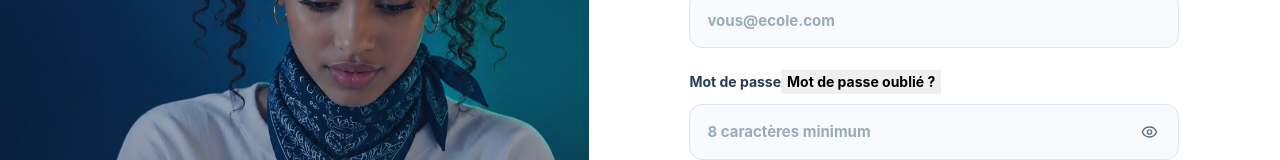
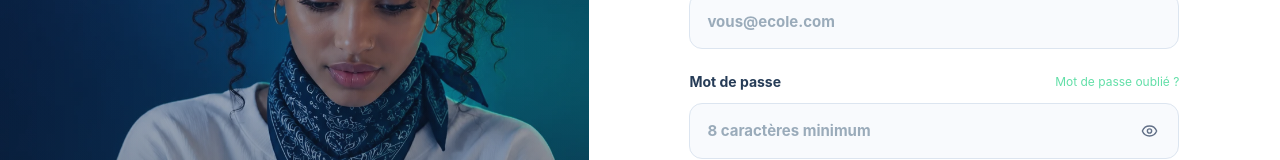
Before and after one commit to harfleur20/academie-des-creatifs-saas, a React (Vite) app in the folder frontend/: page /login in a window 1280 px wide. Shown: the part 301-461 px from the top of the page. Built offline with nearby package versions, Linux system fonts and the light colour scheme; no server answers.

Commit message:
Style inline forgot password link

```diff
--- a/frontend/src/brand-overrides.css
+++ b/frontend/src/brand-overrides.css
@@ -7,6 +7,30 @@
 .login-redesign .auth-form-kicker,
 .login-redesign .auth-switch-accent {
   color: var(--green);
+}
+
+.auth-password-label-row {
+  display: flex;
+  align-items: center;
+  justify-content: space-between;
+  gap: 12px;
+  width: 100%;
+}
+
+.auth-forgot-inline {
+  padding: 0;
+  border: 0;
+  background: transparent;
+  color: var(--green);
+  font-size: 12px;
+  font-weight: 400;
+  line-height: 1.4;
+  cursor: pointer;
+  text-align: right;
+}
+
+.auth-forgot-inline:hover {
+  text-decoration: underline;
 }
 
 .auth-divider {
```
